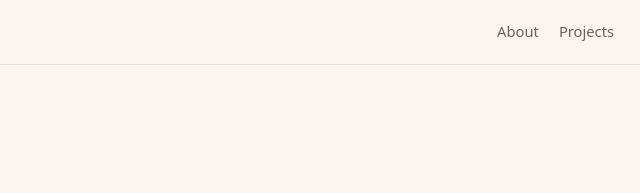
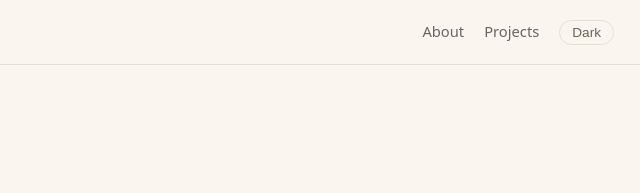
Before and after one commit to sparklydinosaur310-design/Personal-web, a plain HTML site: page index.html in a window 1280 px wide. Shown: the top 193 px of the page, 640-1280 px from the left. Drawn offline with Linux system fonts and the light colour scheme; a web font is replaced by a local one.

Commit message:
added dark mode toggle button
You can now toggle between Light mode and Dark mode

```diff
--- a/index.html
+++ b/index.html
@@ -16,6 +16,15 @@
                 --border: #e6ded2;
                 --orange: #c2571a;
                 --card: #fffdf8;
+            }
+
+            [data-theme="dark"] {
+                --bg: #17130f;
+                --text: #f3ece1;
+                --gray: #a39a8d;
+                --border: #2e2822;
+                --orange: #e8803f;
+                --card: #1f1a15;
             }
 
             * {
@@ -83,6 +92,21 @@
 
             .bar nav a:hover {
                 color: var(--text);
+            }
+
+            .theme-btn {
+                background: none;
+                border: 1px solid var(--border);
+                border-radius: 999px;
+                padding: 4px 12px;
+                font-size: 0.85rem;
+                color: var(--gray);
+                cursor: pointer;
+            }
+
+            .theme-btn:hover {
+                color: var(--text);
+                border-color: var(--gray);
             }
 
             .hero {
@@ -271,6 +295,7 @@
             <nav>
                 <a href="#about">About</a>
                 <a href="#projects">Projects</a>
+                <button class="theme-btn" id="theme-toggle" type="button">Dark</button>
             </nav>
         </header>
 
@@ -359,6 +384,22 @@
         <script>
             const year = document.getElementById("year");
             year.textContent = new Date().getFullYear();
+            const themeBtn = document.getElementById("theme-toggle");
+
+            function setTheme(theme) {
+                document.documentElement.setAttribute("data-theme", theme);
+                themeBtn.textContent = theme === "dark" ? "Light" : "Dark";
+                localStorage.setItem("theme", theme);
+            }
+
+            const saved = localStorage.getItem("theme");
+            const prefersDark = window.matchMedia("(prefers-color-scheme: dark)").matches;
+            setTheme(saved || (prefersDark ? "dark" : "light"));
+
+            themeBtn.addEventListener("click", function () {
+                const current = document.documentElement.getAttribute("data-theme");
+                setTheme(current === "dark" ? "light" : "dark");
+            });
         </script>
 
     </body>
```
